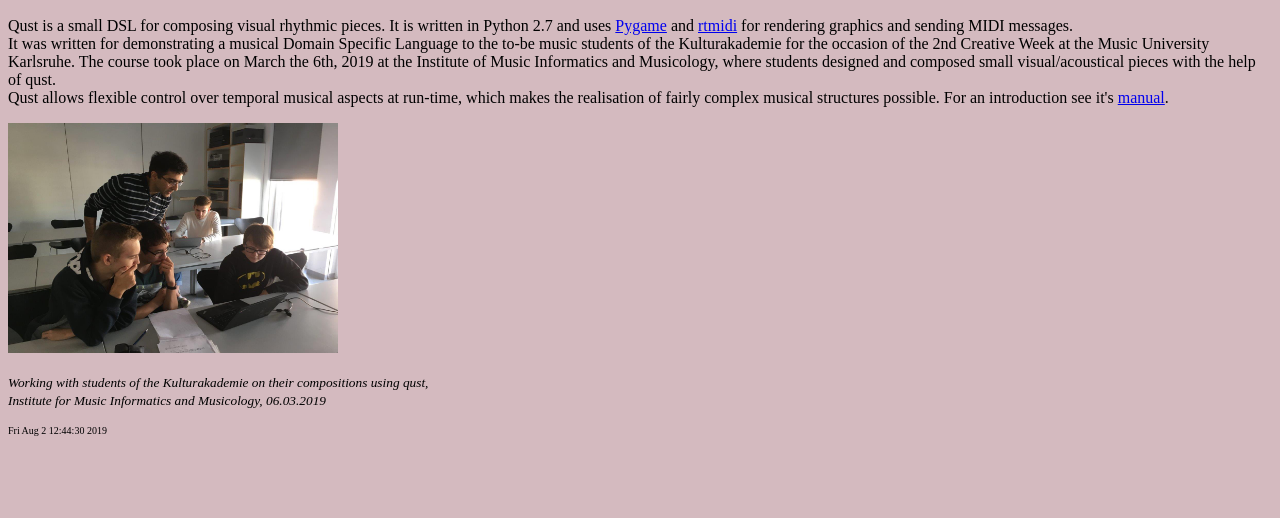
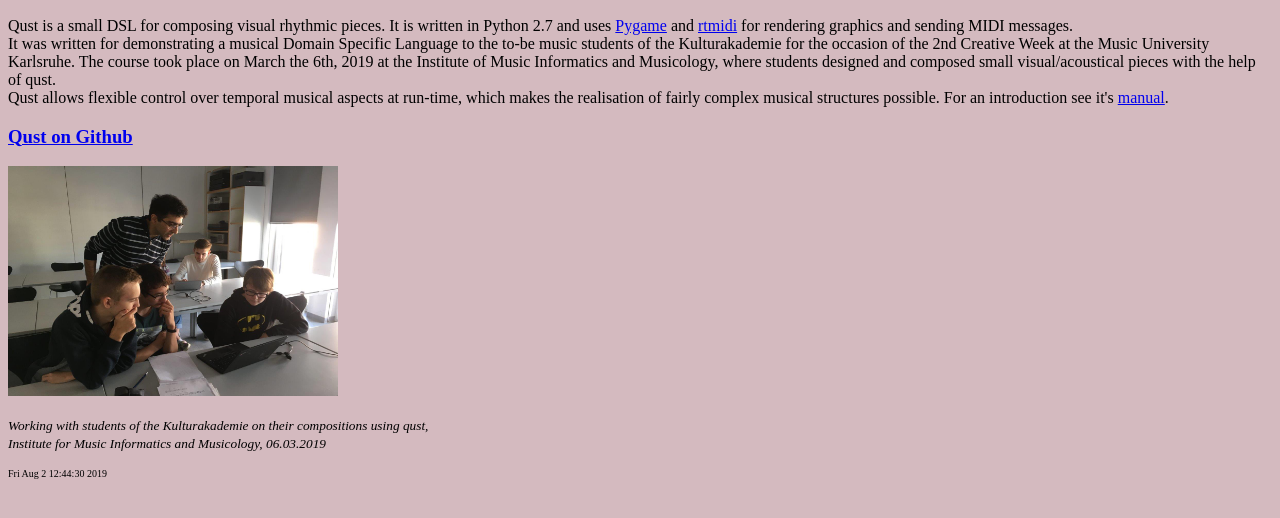
Before and after one commit to teymuri/qust, a plain HTML site: page index.html in a window 1280 px wide. Shown: the part 110-628 px from the top of the page. Drawn offline with Linux system fonts and the light colour scheme.

Commit message:
link to github

```diff
--- a/index.html
+++ b/index.html
@@ -6,7 +6,10 @@
     <p>
       Qust is a small DSL for composing visual rhythmic pieces. It is written in Python 2.7 and uses <a href="https://www.pygame.org/news">Pygame</a> and <a href="https://spotlightkid.github.io/python-rtmidi/index.html">rtmidi</a> for rendering graphics and sending MIDI messages.<br>
       It was written for demonstrating a musical Domain Specific Language to the to-be music students of the Kulturakademie for the occasion of the 2nd Creative Week at the Music University Karlsruhe. The course took place on March the 6th, 2019 at the Institute of Music Informatics and Musicology, where students designed and composed small visual/acoustical pieces with the help of qust.<br>
-      Qust allows flexible control over temporal musical aspects at run-time, which makes the realisation of fairly complex musical structures possible. For an introduction see it's <a href="manual.html">manual</a>.
+      Qust allows flexible control over temporal musical aspects at run-time, which makes the realisation of fairly complex musical structures possible. For an introduction see it's <a href="manual.html">manual</a>.<br>
+
+      <h3><a href="https://github.com/amirteymuri/Qust">Qust on Github</a></h3>
+
     </p>
     <img src="kulturakademie-06-03-2019.jpg" height="230" width="330">
     <p>
```
